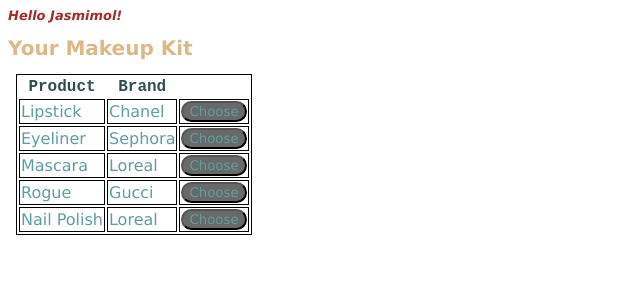
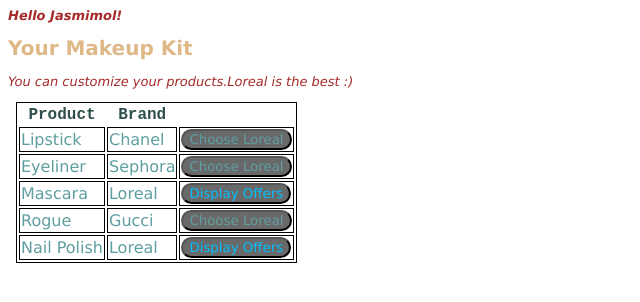
Before and after one commit to Jasmimol/angular-Sample-Mymakeupkit, an Angular app: page / in a window 1280 px wide. Shown: the top 302 px of the page, without its empty margins (0-640 px from the left). Built offline with nearby package versions, Linux system fonts and the light colour scheme.

Commit message:
4 files modified

```diff
--- a/src/app/app.component.html
+++ b/src/app/app.component.html
@@ -1,3 +1,4 @@
 <hello name="{{ name }}"></hello>
-<div class='heading'><h1>Your Makeup Kit</h1></div><div></div>
+
+<div class='heading'><h1>Your Makeup Kit</h1> <p>You can customize your products.Loreal is the best :)</p></div>
 <app-demo></app-demo>
--- a/src/app/demo/demo.component.css
+++ b/src/app/demo/demo.component.css
@@ -21,3 +21,12 @@
   border-radius: 4rem ;
 
 }
+.button-style-01{
+  background-color:  dimgray;
+  font-style: inherit ;
+  font-family:   'Lucida Sans', 'Lucida Sans Regular', 'Lucida Grande', 'Lucida Sans Unicode', Geneva, Verdana, sans-serif;
+  color :  deepskyblue ;
+  border-radius: 4rem ;
+
+
+}
--- a/src/app/demo/demo.component.html
+++ b/src/app/demo/demo.component.html
@@ -11,7 +11,8 @@
         <tr *ngFor="let product of products">
           <td>{{product.prod}}</td>
           <td>{{product.brand}}</td>
-          <td><button class='button-style'>Choose</button></td>
+          <td *ngIf =" product.brand=='Loreal'"><button class='button-style-01'>Display Offers</button></td>
+          <td *ngIf =" product.brand!='Loreal'"><button class='button-style'>Choose Loreal</button></td>
         </tr>
       </tbody>
     </table>
```
Also changed, not shown: src/app/app.component.css (line endings or trailing spaces).
